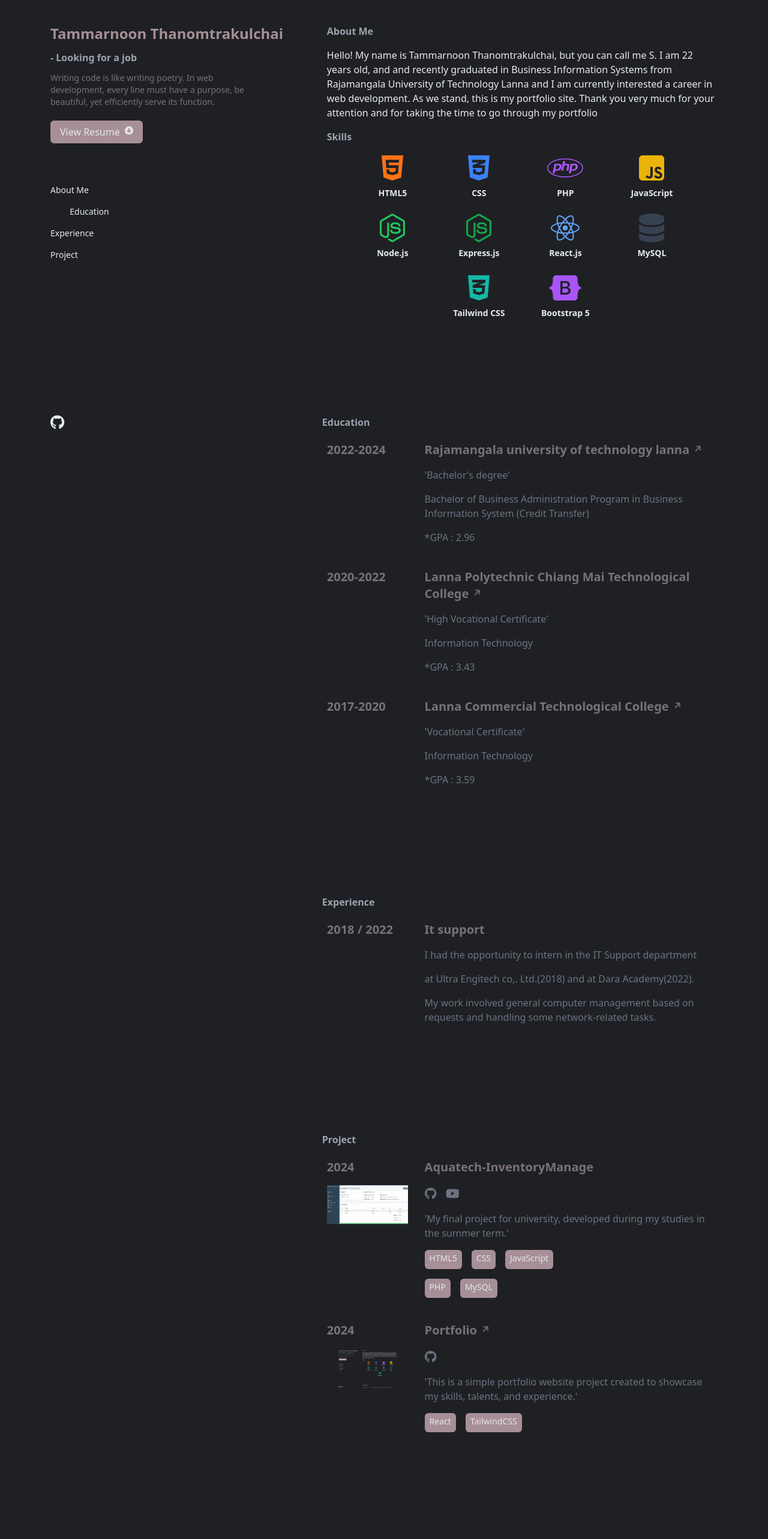
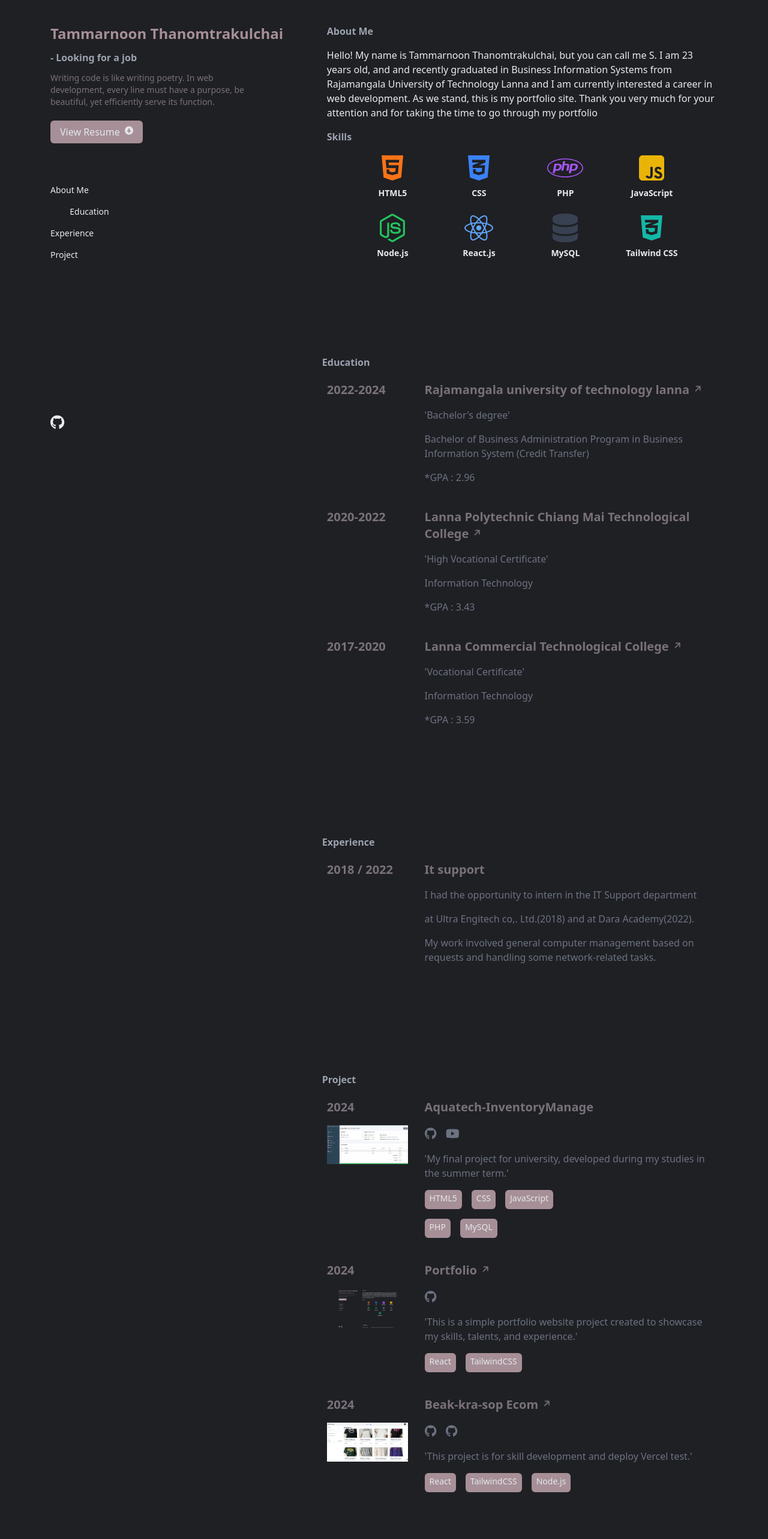
Before and after one commit to Tammarnoon/Portfolio, a React (Vite) app: page / in a window 1280 px wide. Shown: the top 2566 px of the page at 60% size. Built offline with nearby package versions, Linux system fonts and the light colour scheme.

Commit message:
update profile

```diff
--- a/src/contents/about.jsx
+++ b/src/contents/about.jsx
@@ -1,6 +1,6 @@
 export const data = {
     title: "About Me",
     description:
-    "Hello! My name is Tammarnoon Thanomtrakulchai, but you can call me S. I am 22 years old, and and recently graduated in Business Information Systems from Rajamangala University of Technology Lanna  and I am currently interested a career in web development. As we stand, this is my portfolio site. Thank you very much for your attention and for taking the time to go through my portfolio"
+    "Hello! My name is Tammarnoon Thanomtrakulchai, but you can call me S. I am 23 years old, and and recently graduated in Business Information Systems from Rajamangala University of Technology Lanna  and I am currently interested a career in web development. As we stand, this is my portfolio site. Thank you very much for your attention and for taking the time to go through my portfolio"
     ,skill: "Skills"
 }
--- a/src/contents/project.jsx
+++ b/src/contents/project.jsx
@@ -1,6 +1,7 @@
 import { faGithub, faYoutube } from "@fortawesome/free-brands-svg-icons";
 import picPro from "../assets/project1.png";
 import picPro2 from "../assets/project2.png";
+import picPro3 from "../assets/project3.png";
 
 export const data = [
   {
@@ -15,8 +16,8 @@ export const data = [
       "'My final project for university, developed during my studies in the summer term.'",
     ],
     skill: [
-        ["HTML5", "CSS", "JavaScript"],
-        ["PHP", "MySQL"]
+      ["HTML5", "CSS", "JavaScript"],
+      ["PHP", "MySQL"],
     ],
     picture: picPro,
   },
@@ -30,9 +31,21 @@ export const data = [
     description: [
       "'This is a simple portfolio website project created to showcase my skills, talents, and experience.'",
     ],
-    skill: [
-        ["React", "TailwindCSS"],
-    ],
+    skill: [["React", "TailwindCSS"]],
     picture: picPro2,
   },
+  {
+    date: "2024",
+    title: "Beak-kra-sop Ecom",
+    link: "https://beakkrasop-ecom-frontend.vercel.app/",
+    material: [
+      { type: faGithub, link: "https://github.com/Tammarnoon/BeakkrasopEcom-Backend" },
+      { type: faGithub, link: "https://github.com/Tammarnoon/BeakkrasopEcom-Frontend" },
+    ],
+    description: [
+      "'This project is for skill development and deploy Vercel test.'",
+    ],
+    skill: [["React", "TailwindCSS", "Node.js"]],
+    picture: picPro3,
+  },
 ];
--- a/src/sections/About/index.jsx
+++ b/src/sections/About/index.jsx
@@ -68,13 +68,6 @@ const About = ({onInitial,title}) => {
             />
             <span className="mt-2 text-sm font-semibold">Node.js</span>
           </div>
-          <div className="flex flex-col items-center w-24">
-            <FontAwesomeIcon
-              icon={faNodeJs}
-              className="text-5xl text-green-600"
-            />
-            <span className="mt-2 text-sm font-semibold">Express.js</span>
-          </div>
 
           <div className="flex flex-col items-center w-24">
             <FontAwesomeIcon
@@ -97,13 +90,6 @@ const About = ({onInitial,title}) => {
             />
             <span className="mt-2 text-sm font-semibold">Tailwind CSS</span>
           </div>
-          <div className="flex flex-col items-center w-24">
-            <FontAwesomeIcon
-              icon={faBootstrap}
-              className="text-5xl text-purple-500"
-            />
-            <span className="mt-2 text-sm font-semibold">Bootstrap 5</span>
-          </div>
         </div>
       </div>
     </div>
```
Also changed, not shown: src/assets/project3.png (added), 1 other file (tests, documents, lock files or other folders).
